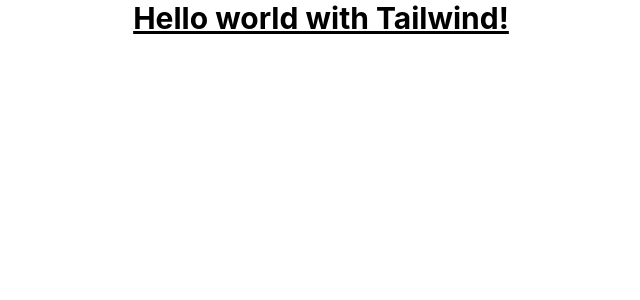
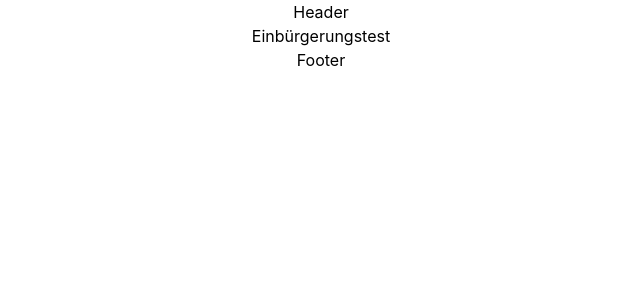
Before and after one commit to Omar-Tabaa-Rajla/frontend-deutschify, a React (Vite) app: page /einbuergerungstest in a window 1280 px wide. Shown: the top 300 px of the page, without its empty margins (319-959 px from the left). Built offline with nearby package versions, Linux system fonts and the light colour scheme; the HTML template or start-up script is replaced by a standard one.

Commit message:
added the mainPages

```diff
--- a/src/App.jsx
+++ b/src/App.jsx
@@ -1,13 +1,35 @@
 import { useState, useEffect } from "react";
 import { Route, Routes } from "react-router-dom";
+import Header from "./components/Header";
 import "./App.css";
-
+import Footer from "./components/Footer";
+import Homepage from "./components/Homepage";
+import Dictionary from "./components/Dictionary";
+import LanguageLevels from "./components/LanguageLevels";
+import Einbuergerungstest from "./components/Einbuergerungstest";
+import Forum from "./components/Forum";
+import Registration from "./components/Registration";
+import Login from "./components/Login";
+import PageNotFound from "./components/PageNotFound";
 function App() {
     return (
         <div className="App">
-            <h1 className="text-3xl font-bold underline">
-                Hello world with Tailwind!
-            </h1>
+            <Header />
+            <Routes>
+                <Route path="/" element={<Homepage />} />
+                <Route path="/home" element={<Homepage />} />
+                <Route path="/dictionary" element={<Dictionary />} />
+                <Route path="/language-levels" element={<LanguageLevels />} />
+                <Route
+                    path="/einbuergerungstest/*"
+                    element={<Einbuergerungstest />}
+                />
+                <Route path="/forum" element={<Forum />} />
+                <Route path="/registration" element={<Registration />} />
+                <Route path="/login/*" element={<Login />} />
+                <Route path="*" element={<PageNotFound />} />
+            </Routes>
+            <Footer />
         </div>
     );
 }
--- /dev/null
+++ b/src/components/Dictionary.jsx
@@ -0,0 +1,5 @@
+const Dictionary = () => {
+    return <div>Dictionary</div>;
+};
+
+export default Dictionary;
--- /dev/null
+++ b/src/components/Einbuergerungstest.jsx
@@ -0,0 +1,5 @@
+const Einbuergerungstest = () => {
+    return <div>Einbürgerungstest</div>;
+};
+
+export default Einbuergerungstest;
--- /dev/null
+++ b/src/components/Footer.jsx
@@ -0,0 +1,5 @@
+const Footer = () => {
+    return <div>Footer</div>;
+};
+
+export default Footer;
--- /dev/null
+++ b/src/components/Forum.jsx
@@ -0,0 +1,5 @@
+const Forum = () => {
+    return <div>Forum</div>;
+};
+
+export default Forum;
--- /dev/null
+++ b/src/components/Header.jsx
@@ -0,0 +1,5 @@
+const Header = () => {
+    return <div>Header</div>;
+};
+
+export default Header;
--- /dev/null
+++ b/src/components/Homepage.jsx
@@ -0,0 +1,9 @@
+const Homepage = () => {
+    return (
+        <h1 className="text-3xl font-bold underline">
+            Hello world with Tailwind!
+        </h1>
+    );
+};
+
+export default Homepage;
--- /dev/null
+++ b/src/components/LanguageLevels.jsx
@@ -0,0 +1,5 @@
+const LanguageLevels = () => {
+    return <div>LanguageLevels</div>;
+};
+
+export default LanguageLevels;
--- /dev/null
+++ b/src/components/Login.jsx
@@ -0,0 +1,5 @@
+const Login = () => {
+    return <div>Login</div>;
+};
+
+export default Login;
--- /dev/null
+++ b/src/components/PageNotFound.jsx
@@ -0,0 +1,5 @@
+const PageNotFound = () => {
+    return <h1>Error 404</h1>;
+};
+
+export default PageNotFound;
--- /dev/null
+++ b/src/components/Registration.jsx
@@ -0,0 +1,5 @@
+const Registration = () => {
+    return <div>Registration</div>;
+};
+
+export default Registration;
```
